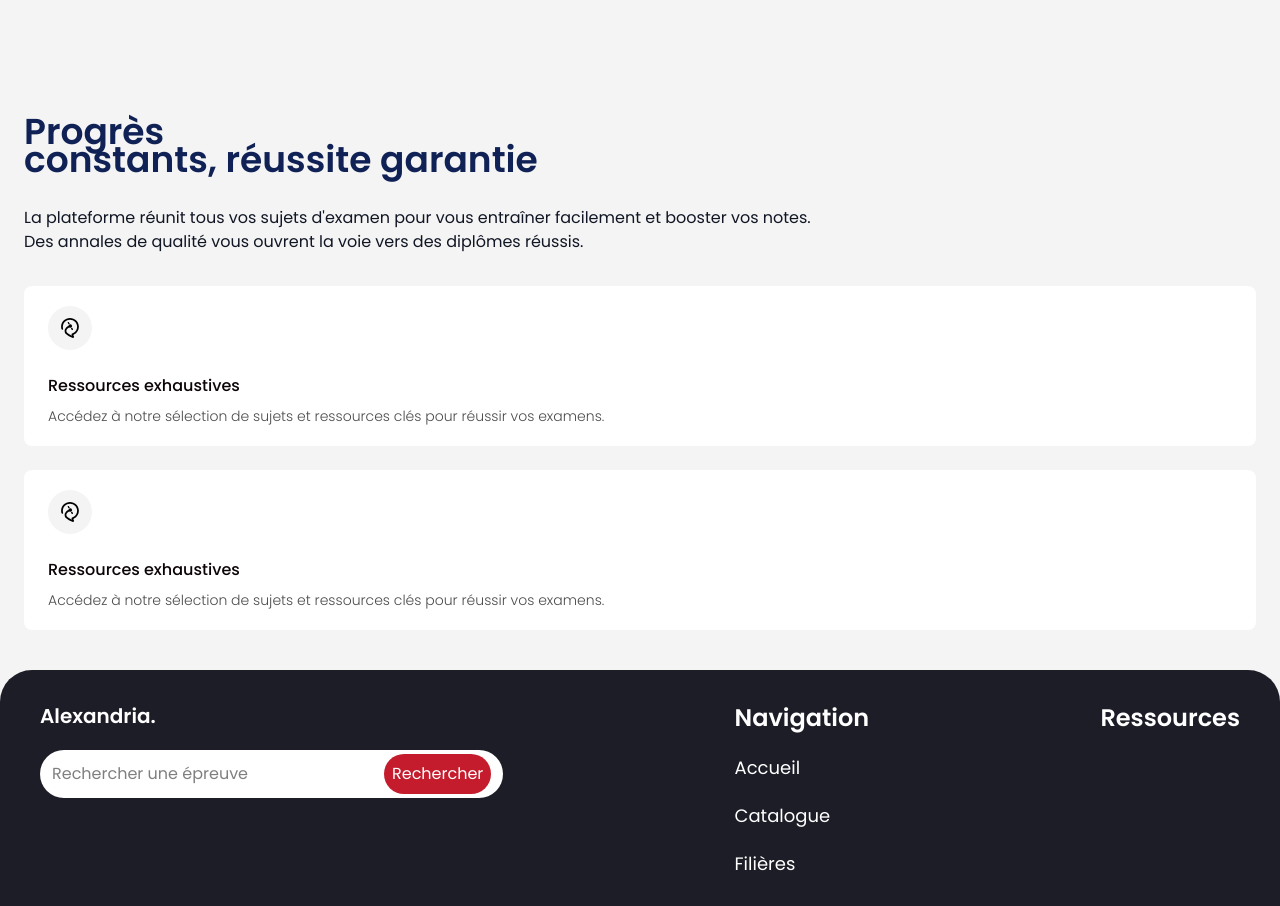
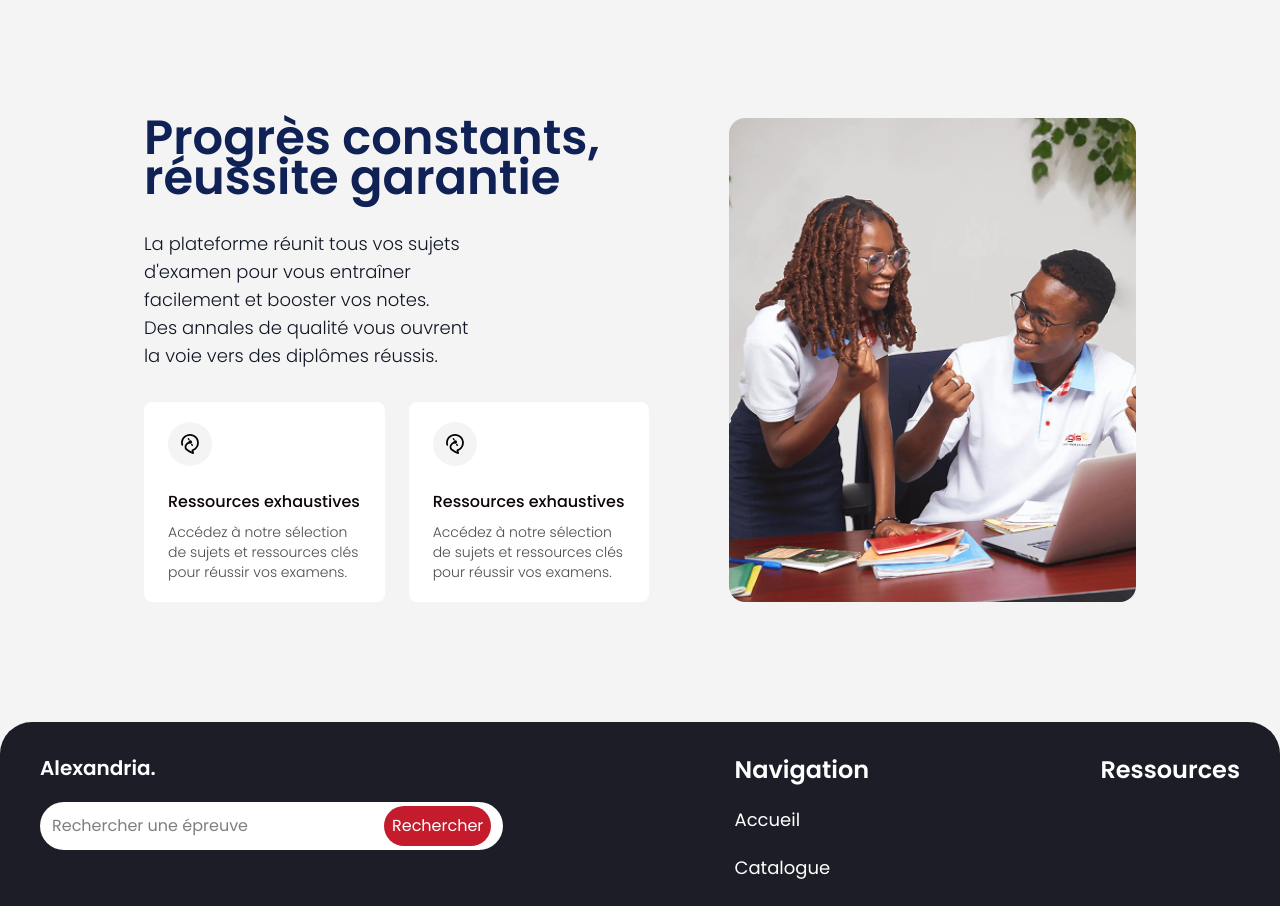
Before and after one commit to kaizen-squad/esgis-epreuves, a Next.js app: page / in a window 1280 px wide. Shown: the part 4292-5198 px from the top of the page. Built offline with nearby package versions, Linux system fonts and the light colour scheme.

Commit message:
feat(accueil): done with the resume section

```diff
--- a/src/app/(public)/accueil/components/ResultsResume.tsx
+++ b/src/app/(public)/accueil/components/ResultsResume.tsx
@@ -1,22 +1,23 @@
 import { SiSatellite } from "react-icons/si";
 import ResumeCard from "./ResumeCard";
+import Image from "next/image";
 
 const ResultsResume = () => {
   return (
-    <div>
-      <div>
+    <div className="mb-20 flex flex-col gap-10 lg:flex-row lg:gap-20 xl:px-30">
+      <div className="lg:flex lg:flex-col lg:justify-between">
         <div>
-          <h2 className="text-text-secondary mb-8 text-start text-4xl leading-7 font-semibold">
-            Progrès <br />
+          <h2 className="text-text-secondary mb-8 text-start text-4xl leading-7 font-semibold lg:text-5xl lg:leading-10">
+            Progrès <br className="lg:hidden" />
             constants, réussite garantie
           </h2>
-          <p className="text-text-default mb-8">
+          <p className="text-text-default mb-8 w-2/3 text-sm font-light lg:text-base xl:text-lg">
             La plateforme réunit tous vos sujets d&apos;examen pour vous
             entraîner facilement et booster vos notes. <br /> Des annales de
             qualité vous ouvrent la voie vers des diplômes réussis.
           </p>
         </div>
-        <div className="flex flex-col gap-6">
+        <div className="flex flex-col gap-6 lg:flex-row">
           <ResumeCard
             icon={<SiSatellite size={20} />}
             title="Ressources exhaustives"
@@ -29,7 +30,15 @@ const ResultsResume = () => {
           />
         </div>
       </div>
-      <div></div>
+      <div className="relative aspect-square w-full overflow-hidden rounded-2xl">
+        <Image
+          src="/images/resume_image.png"
+          alt="Esgis Résumé Image"
+          fill
+          sizes="(max-width: 768px) 100%"
+          className="object-cover"
+        />
+      </div>
     </div>
   );
 };
```
Also changed, not shown: public/images/resume_image.png (added).
